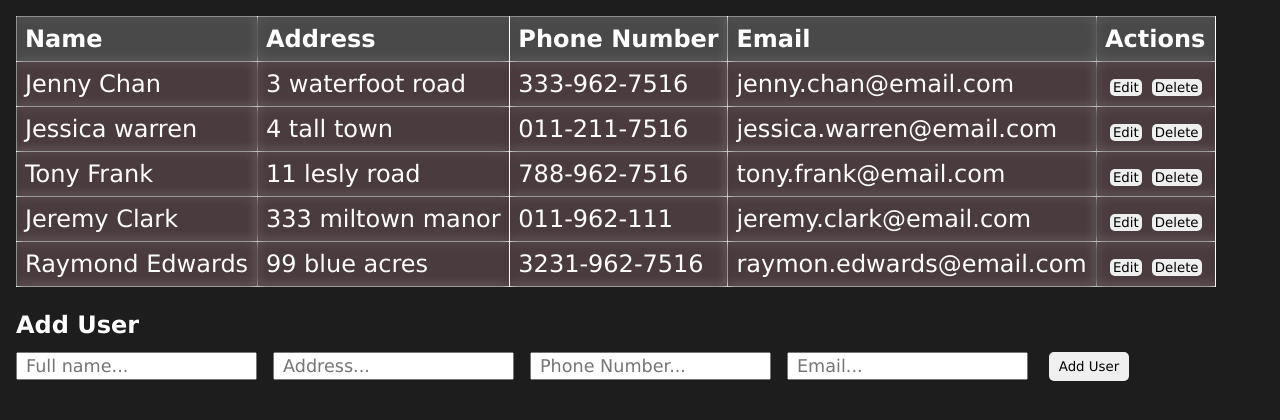
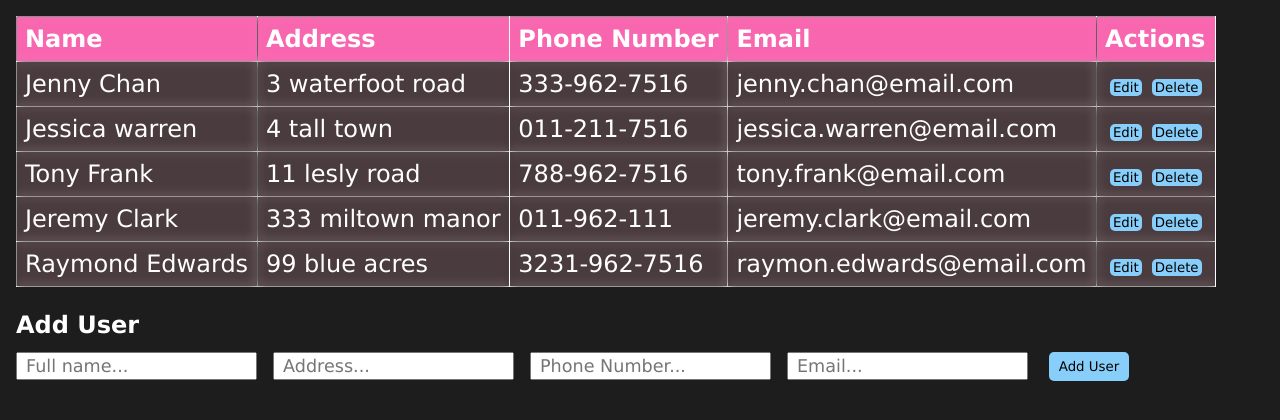
Before and after one commit to marizoo/React-app-table, a React (Create React App) app: page / in a window 1280 px wide. Shown: the top 420 px of the page. Built offline with nearby package versions, Linux system fonts and the light colour scheme.

Commit message:
edited colors

```diff
--- a/src/appStyle.css
+++ b/src/appStyle.css
@@ -9,7 +9,6 @@ body{
     background: #1d1d1d;
     min-height: 100vh;
     width: 100%;
-
 }
 
 /* APP ----------------- */
@@ -41,8 +40,6 @@ body{
     backdrop-filter: blur(5px);
 }
 
-
-
 /* Table----------------- */
 table{
     width:1200px;
@@ -62,8 +59,7 @@ thead{
 
 th{
     box-shadow: 20px 20px 50px rgba(0, 0, 0, 0.5);
-    /* background: rgba(255, 255, 255, 0.1); */
-    background-color: rgba(128, 128, 128, 0.445);
+    background-color: rgba(255, 105, 180, 0.973);
     border-top: 1px solid rgba(255, 255, 255, 0.5);
     border-left: 1px solid rgba(255, 255, 255, 0.5);
     backdrop-filter: blur(5px);
@@ -71,7 +67,6 @@ th{
 
 td{
     box-shadow: 20px 20px 50px rgba(0, 0, 0, 0.5);
-    /* background: rgba(255, 255, 255, 0.1); */
     background-color: rgba(255, 182, 193, 0.199);
     border-top: 1px solid rgba(255, 255, 255, 0.5);
     border-left: 1px solid rgba(255, 255, 255, 0.5);
@@ -84,6 +79,12 @@ button{
     cursor: pointer;
     border: 0;
     border-radius: 5px;
+    background: lightskyblue;
+    transition: 0.3s;
+}
+
+button:hover{
+    background: lightblue;
 }
 
 /* Add Form -------------- */
```
